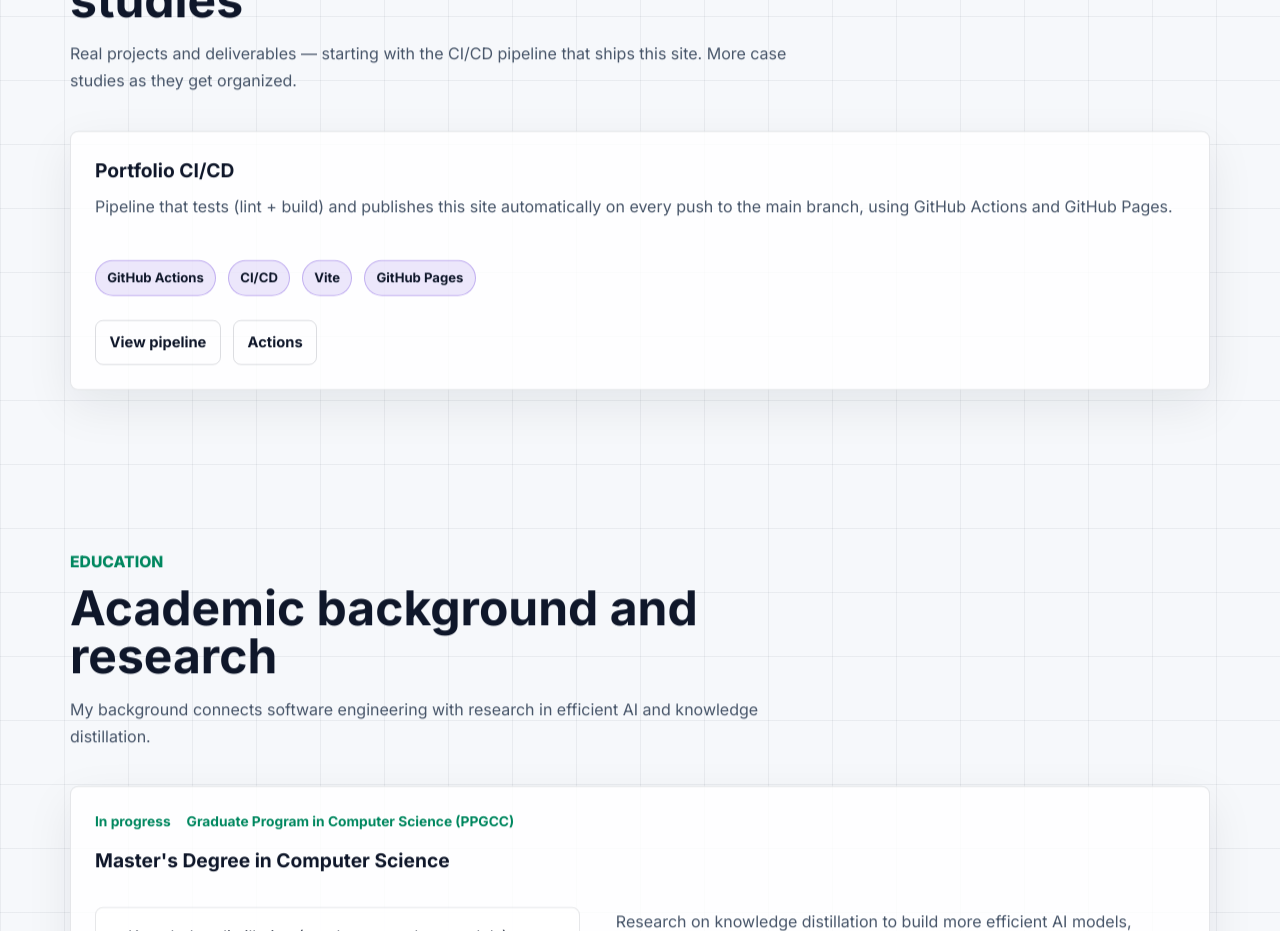
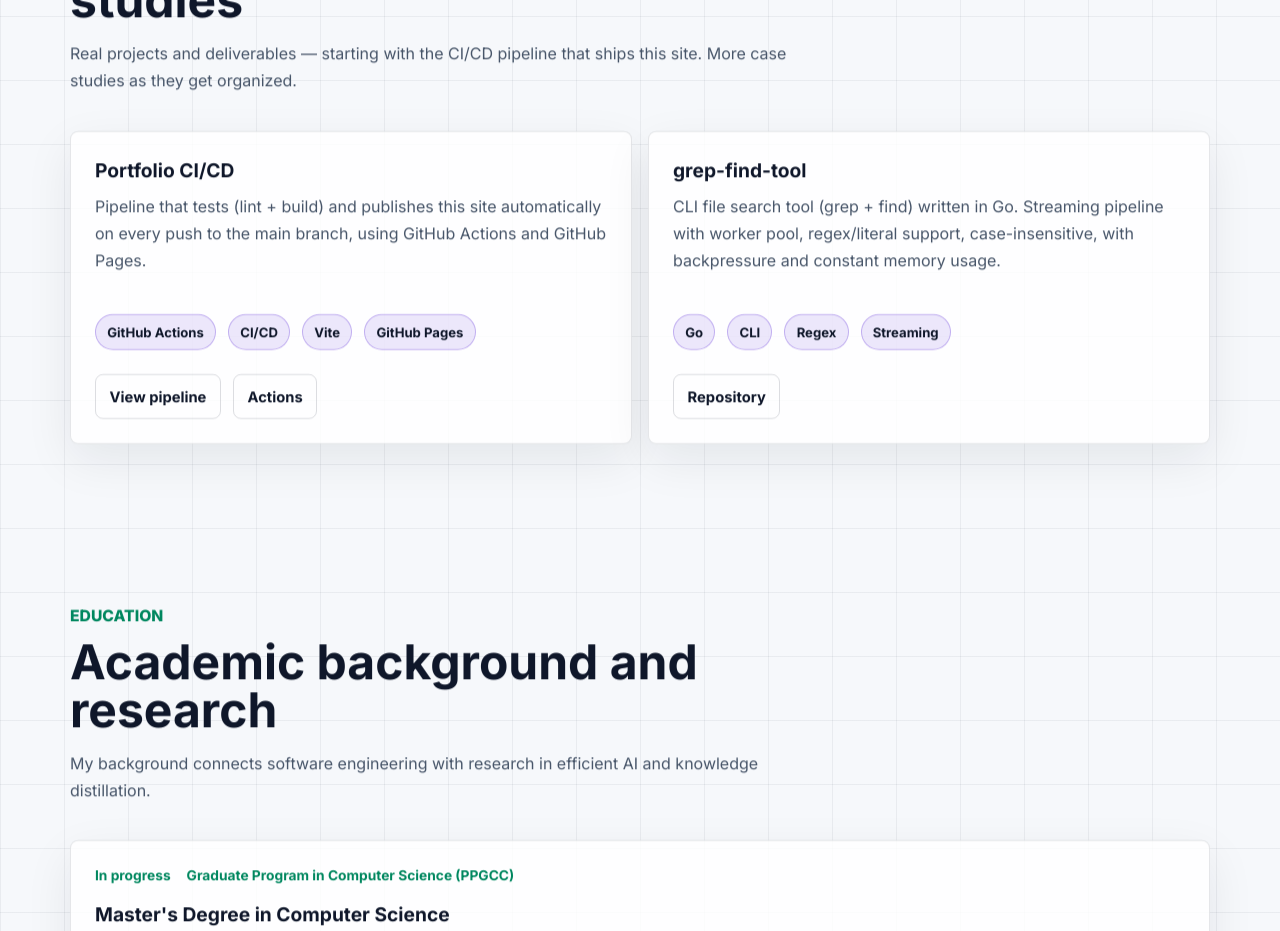
Before and after one commit to Alex-Filipe/alexfilipe-dev, a React (Vite) app: page / in a window 1280 px wide. Shown: the part 3440-4371 px from the top of the page. Built offline with nearby package versions, Linux system fonts and the light colour scheme.

Commit message:
feat: add grep-find-tool to portfolio projects

```diff
--- a/src/data/content.ts
+++ b/src/data/content.ts
@@ -131,6 +131,18 @@ export const portfolioContent: Record<string, PortfolioContent> = {
           {
             label: "Actions",
             href: "https://github.com/Alex-Filipe/alexfilipe-dev/actions",
+          },
+        ],
+      },
+      {
+        title: "grep-find-tool",
+        description:
+          "Ferramenta CLI de busca em arquivos (grep + find) escrita em Go. Pipeline streaming com worker pool, suporte a regex/literal, case-insensitive, com backpressure e memória constante.",
+        stack: ["Go", "CLI", "Regex", "Streaming"],
+        links: [
+          {
+            label: "Repositório",
+            href: "https://github.com/Alex-Filipe/grep-find-tool",
           },
         ],
       },
@@ -306,6 +318,18 @@ export const portfolioContent: Record<string, PortfolioContent> = {
           },
         ],
       },
+      {
+        title: "grep-find-tool",
+        description:
+          "CLI file search tool (grep + find) written in Go. Streaming pipeline with worker pool, regex/literal support, case-insensitive, with backpressure and constant memory usage.",
+        stack: ["Go", "CLI", "Regex", "Streaming"],
+        links: [
+          {
+            label: "Repository",
+            href: "https://github.com/Alex-Filipe/grep-find-tool",
+          },
+        ],
+      },
     ],
     skillGroups: [
       {
```
